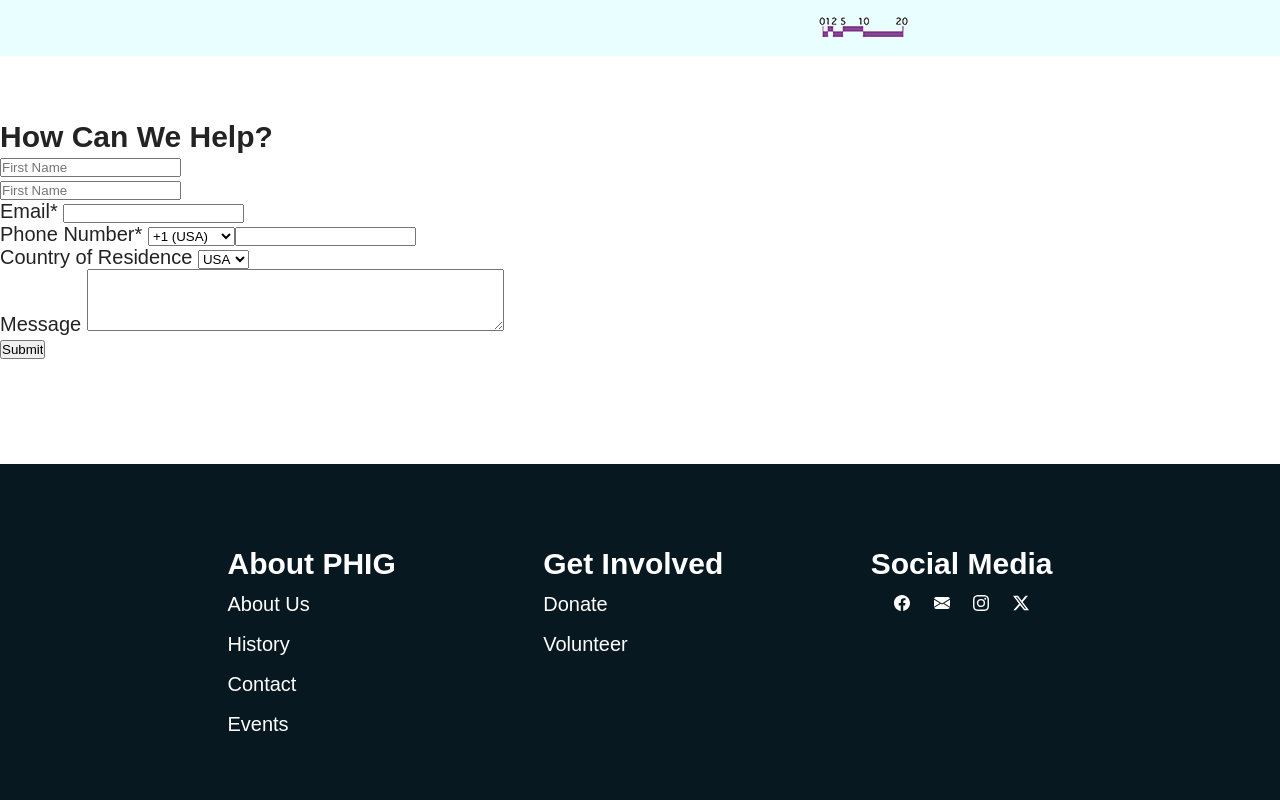
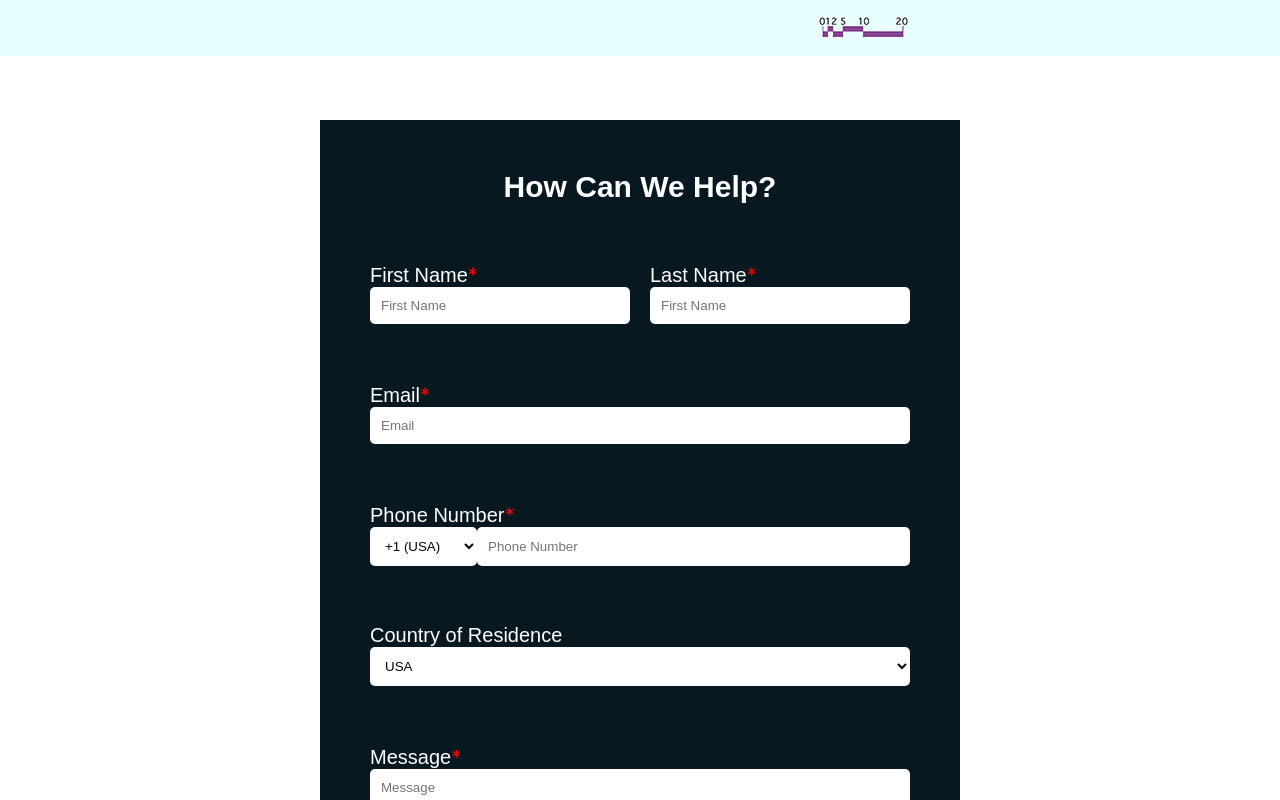
Before and after one commit to ramitaarora/phig-website, a React (Create React App) app: page /about in a window 1280 px wide. Shown: the part 4140-4940 px from the top of the page. Built offline with nearby package versions, Linux system fonts and the light colour scheme; a web font is replaced by a local one.

Commit message:
about page form styling

```diff
--- a/src/App.css
+++ b/src/App.css
@@ -478,8 +478,32 @@ nav a svg {
 }
 
 .about-page-contact {
+   margin: 0 auto;
+   background-color: var(--header-color);
+   color: var(--primary);
+   width: 50%;
+   padding: 50px;
+   height: 900px;
+}
 
+.about-page-contact form {
+  height: 100%;
+  display: flex;
+  flex-direction: column;
+  justify-content: space-evenly;
 }
+
+.about-page-form-input {
+  background-color: var(--primary);
+  border-radius: 5px;
+  padding: 11px;
+  border: none;
+}
+
+.about-page-contact span {
+  color: red;
+}
+
 
 /* Contact Page and Forms */
 
--- a/src/components/ContactForm.jsx
+++ b/src/components/ContactForm.jsx
@@ -1,6 +1,7 @@
 import { useState, useEffect } from 'react';
 import { useNavigate } from 'react-router-dom';
 import emailjs from '@emailjs/browser';
+import { css } from '@emotion/css';
 
 export default function ContactForm() {
     const navigate = useNavigate()
@@ -61,40 +62,49 @@ export default function ContactForm() {
     }
     return (
         <div id="contact-form" className="about-page-contact">
-            <h2>How Can We Help?</h2>
+            <h2 className={css`text-align: center;`}>How Can We Help?</h2>
             <form action="#" method="post" onSubmit={handleSubmit}>
-                <div>
-                    <input type="text" id="first-name" name="first-name" value={firstName} onChange={e => setFirstName(e.target.value)} placeholder="First Name" required />
+                <div className={css`width: 100%; display: flex; justify-content: space-between; align-items: center;`}>
+                    <div className={css`display: flex; flex-direction: column; align-items: flex-start; width: 100%; margin-right: 10px;`}>
+                        <label htmlFor="first-name">First Name<span>*</span></label>
+                        <input className="about-page-form-input contact-form-input" type="text" id="first-name" name="first-name" value={firstName} onChange={e => setFirstName(e.target.value)} placeholder="First Name" required />
+                    </div>
+                    <div className={css`display: flex; flex-direction: column; align-items: flex-start; width: 100%; margin-left: 10px;`}>
+                        <label htmlFor="last-name">Last Name<span>*</span></label>
+                        <input className="about-page-form-input contact-form-input" type="text" id="last-name" name="last-name" value={lastName} onChange={e => setLastName(e.target.value)} placeholder="First Name" required />
+                    </div>
                 </div>
                 <div>
-                    <input type="text" id="last-name" name="last-name" value={lastName} onChange={e => setLastName(e.target.value)} placeholder="First Name" required />
+                    <label htmlFor="email">Email<span>*</span></label>
+                    <input className="about-page-form-input contact-form-input" type="email" id="email" name="email" value={email} onChange={e => setEmail(e.target.value)} placeholder="Email" required />
                 </div>
-                <div>
-                    <label htmlFor="email">Email*  </label>
-                    <input type="email" id="email" name="email" value={email} onChange={e => setEmail(e.target.value)} required />
-                </div>
-                <div>
-                    <label htmlFor="phone">Phone Number*  </label>
-                    <select id="country-code" name="country-code" required>
+
+                <div className={css`display: flex; flex-direction: column; align-items: flex-start;`}>
+                <label htmlFor="phone">Phone Number<span>*</span></label>
+                <div className={css`display: flex; width: 100%;`}>
+                    <select className="about-page-form-input" id="country-code" name="country-code" required>
                         <option value="+1">+1 (USA)</option>
                         <option value="+44">+44 (UK)</option>
                         <option value="+91">+91 (India)</option>
                     </select>
-                    <input type="text" id="phone" name="phone" value={phone} onChange={e => setPhone(e.target.value)} required />
+                    <input className="about-page-form-input contact-form-input" type="text" id="phone" name="phone" value={phone} onChange={e => setPhone(e.target.value)} placeholder="Phone Number" required />
                 </div>
+                </div>
+
+
                 <div>
-                    <label htmlFor="country">Country of Residence  </label>
-                    <select id="country" name="country" value={country} onChange={e => setCountry(e.target.value)} required>
+                    <label htmlFor="country">Country of Residence</label>
+                    <select className="about-page-form-input contact-form-input" id="country" name="country" value={country} onChange={e => setCountry(e.target.value)} required>
                         <option value="USA">USA</option>
                         <option value="UK">UK</option>
                         <option value="India">India</option>
                     </select>
                 </div>
-                <div>
-                    <label htmlFor="message">Message  </label>
-                    <textarea id="message" name="message" rows="4" cols="50" value={text} onChange={e => setText(e.target.value)} required></textarea>
+                <div className={css`display: flex; flex-direction: column; align-items: flex-start;`}>
+                    <label htmlFor="message">Message<span>*</span></label>
+                    <textarea contact-form-input className="about-page-form-input contact-form-input" id="message" name="message" rows="4" cols="50" value={text} onChange={e => setText(e.target.value)} placeholder="Message" required></textarea>
                 </div>
-                <input type="submit" />
+                <input type="submit" className="green-button" />
             </form>
             <div id="error-messages">
                 {errorMessage.length ? (
--- a/src/pages/AboutPage.jsx
+++ b/src/pages/AboutPage.jsx
@@ -38,7 +38,9 @@ const AboutPage = () => {
                     <img src="/images/about-page/phig-map.png" alt="phig-map" />
                 </div>
 
-                <ContactForm />
+                <div className={css`width: 100%`}>
+                    <ContactForm />
+                </div>
             </main>
         </div>
 
```
Lines whose indentation alone changed are shown as unchanged.
